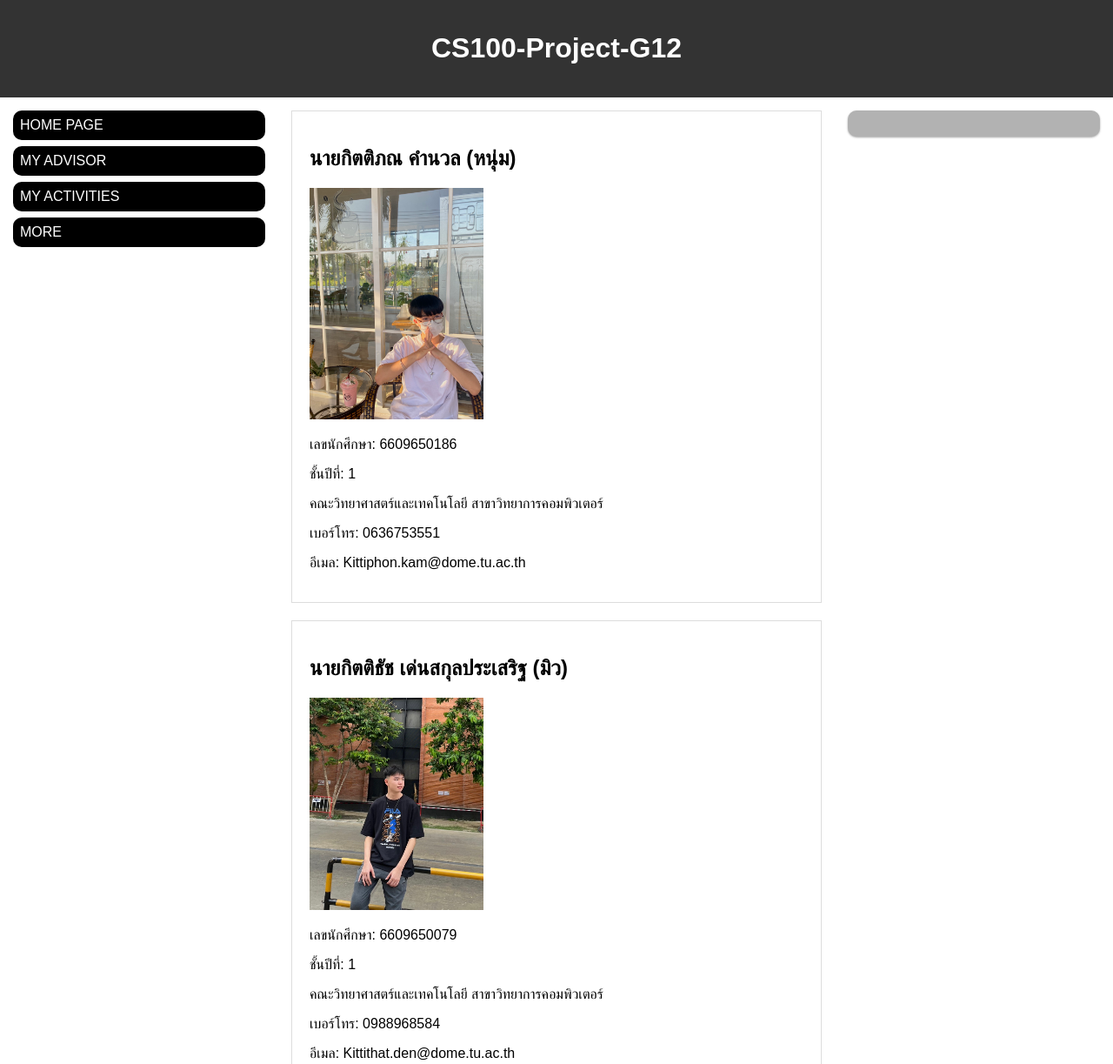
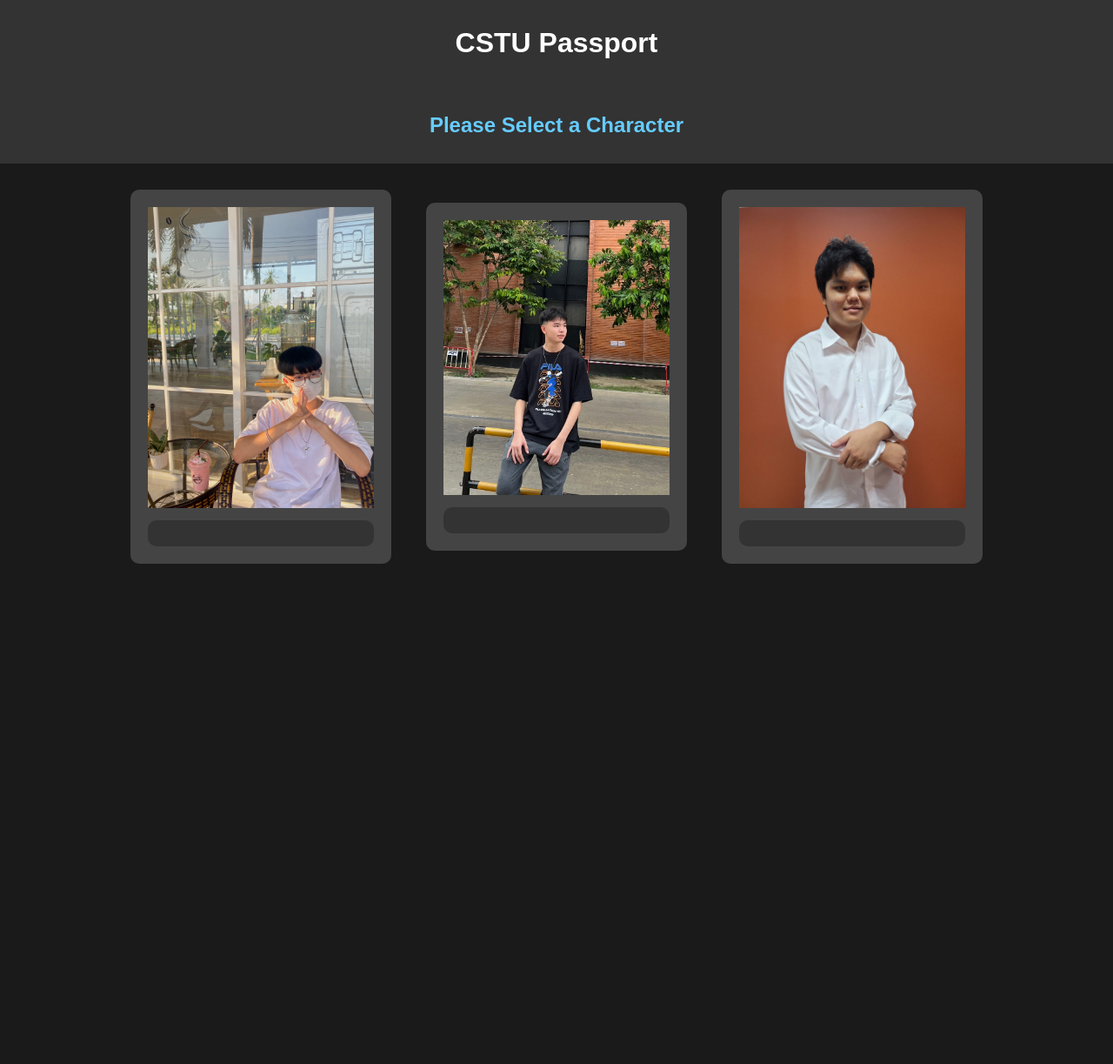
Before and after one commit to KittiphonKamnuan/CS100-Project-G12, a plain HTML site: page html/homepage.html in a window 1280 px wide. Shown: the top 1223 px of the page at 87% size. After the commit the page ends 800 px from the top, so only its background shows below. Drawn offline with Linux system fonts and the light colour scheme.

Commit message:
Change to game design

```diff
--- a/css/activitycss.css
+++ b/css/activitycss.css
@@ -1,25 +1,87 @@
-.VDO{
-    background-color: tomato;
+/* Add some styling to your existing styles */
+
+body {
+    font-family: 'Roboto', sans-serif;
+    margin: 0;
+    background-color: #121212;
+    color: #fff;
+}
+
+header {
+    background-color: #1a1a1a;
+    padding: 20px;
+    text-align: center;
+}
+
+h1 {
+    margin: 0;
+    font-size: 2em;
+    color: #fff;
+}
+
+.menu {
+    background-color: #333;
+    padding: 15px;
+}
+
+.menu ul {
+    list-style-type: none;
+    padding: 0;
+}
+
+.menu a {
+    text-decoration: none;
+    color: #fff;
+    font-weight: bold;
+    display: block;
+    padding: 10px 0;
+    transition: background-color 0.3s ease;
+}
+
+.menu a:hover {
+    background-color: #555;
+}
+
+.col-6 {
+    padding: 20px;
+}
+
+.VDO, .activity, .form {
     margin: 20px;
-    padding: 10px;
+    padding: 20px;
     text-align: center;
     border-radius: 20px;
-
+    color: #121212;
 }
 
-.activity{
-    background-color: aqua;
-    margin: 20px;
-    padding: 10px;
-    text-align: center;
-    border-radius: 20px;
+.VDO {
+    background-color: #992d22; /* Dark Red */
+    color: #fff; /* White text */
 }
 
-.form{
-    background-color: rgb(255, 234, 0);
-    margin: 20px;
-    padding: 10px;
-    text-align: center;
-    border-radius: 20px;
+.activity {
+    background-color: #008080; /* Teal */
+    color: #fff; /* White text */
+}
 
+.form {
+    background-color: #c79100; /* Dark Yellow */
+    color: #fff; /* White text */
 }
+
+footer {
+    background-color: #1a1a1a;
+    padding: 20px;
+}
+
+.yellow-text {
+    color: #f39c12;
+}
+
+.contact-info p {
+    margin: 5px 0;
+}
+
+.author-name {
+    font-weight: bold;
+}
--- /dev/null
+++ b/css/homepage.css
@@ -0,0 +1,75 @@
+body {
+  background-color: #1a1a1a;
+  color: #fff;
+  font-family: 'Arial', sans-serif;
+  margin: 0;
+  padding: 0;
+}
+
+header {
+  background-color: #333;
+  padding: 10px;
+  text-align: center;
+}
+
+section {
+  display: flex;
+  justify-content: center;
+  align-items: center;
+  flex-wrap: wrap;
+  gap: 20px;
+  padding: 20px;
+}
+
+.character {
+  background-color: #444;
+  padding: 20px;
+  border-radius: 10px;
+  cursor: pointer;
+  transition: background-color 0.3s, transform 0.3s;
+  text-align: center;
+  width: 300px; /* Adjust the width as needed */
+  margin: 10px;
+  box-sizing: border-box;
+}
+
+.character:hover {
+  background-color: #555;
+  transform: scale(1.05);
+}
+
+.character img {
+  max-width: 100%;
+  height: auto;
+  width: 100%;
+  margin-bottom: 10px;
+}
+
+.character-info {
+  background-color: #333;
+  border-radius: 10px;
+  padding: 15px;
+  text-align: left;
+  max-height: 0;
+  overflow: hidden;
+  transition: max-height 0.3s ease-out, background-color 0.3s;
+}
+
+.character:hover .character-info {
+  max-height: 300px; /* Adjust the max-height as needed */
+  background-color: #444;
+}
+
+
+h2 {
+  color: #66ccff;
+}
+
+p {
+  margin: 5px 0;
+  color: #ccc;
+}
+
+.character-info p strong {
+  font-weight: bold;
+}
--- a/css/index.css
+++ b/css/index.css
@@ -1,7 +1,8 @@
 body {
     margin: 0;
     font-family: 'Arial', sans-serif;
-    background-color: #121212;
+    background: url('../image/star.jpeg') no-repeat center center fixed;
+    background-size: cover;
     color: #fff;
 }
 
@@ -18,7 +19,7 @@ body {
 }
 
 header {
-    background-color: #1a1a1a;
+    background-color: rgba(0, 0, 0, 0.7);
     color: #fff;
     padding: 20px;
     border-radius: 10px;
--- a/css/styles.css
+++ /dev/null
@@ -1,89 +0,0 @@
-body {
-  margin: 0;
-  font-family: Arial, sans-serif;
-}
-
-header {
-  background-color: #333; /* Dark gray color */
-  color: #fff; /* White text color */
-  padding: 1em;
-  text-align: center;
-}
-
-main {
-  background-color: #f4f4f4; /* Light gray color */
-  padding: 20px;
-}
-
-.profile {
-  background-color: #fff; /* White background for each profile */
-  border: 1px solid #ddd; /* Light gray border */
-  padding: 20px;
-  margin-bottom: 20px;
-}
-
-footer {
-  background-color: #333; /* Dark gray color */
-  color: #fff; /* White text color */
-  padding: 1em;
-  text-align: center;
-}
-
-#profile1 .profile-image {
-  max-width: 200px;
-}
-
-#profile2 .profile-image {
-  max-width: 200px;
-}
-
-#profile3 .profile-image {
-  max-width: 200px; /* กำหนดขนาดรูปภาพสำหรับโปรไฟล์ที่ 3 */
-}
-
-/*footer*/
-footer {
-  background-color: #333;
-  color: #fff;
-  text-align: center;
-  padding: 20px 0;
-  margin-top: 10px;
-}
-
-.footer-content {
-  display: flex;
-  flex-direction: column;
-  align-items: left;
-  margin-left: auto;
-  margin-top: 10px;
-}
-
-.author-name {
-  font-weight: bold;
-  font-size: 1.2em;
-}
-
-.contact-info {
-  margin-top: 10px;
-}
-
-.contact-info a {
-  color: #fff;
-  text-decoration: none;
-}
-
-.footer-text{
-  margin-top: 10px;
-}
-
-.contact-info a:hover {
-  text-decoration: underline;
-}
-
-.yellow-text {
-  color: yellow;
-}
-
-.left-align {
-  text-align: left;
-}
--- a/html/homepage.html
+++ b/html/homepage.html
@@ -1,93 +1,61 @@
 <!DOCTYPE html>
-<html>
+<html lang="en">
 <head>
     <meta charset="UTF-8">
-    <meta name="viewport" content="width=device-width, initial-scale=1">
-    <title>MY CSTU PASSPORT</title>
-    <link rel="stylesheet" href="https://fonts.googleapis.com/css?family=Roboto&display=swap">
-    <link rel="stylesheet" href="../css/styles.css">
-    <link rel="stylesheet" href="../css/media.css">
+    <meta name="viewport" content="width=device-width, initial-scale=1.0">
+    <link rel="stylesheet" href="../css/homepage.css">
+    <title>CSTU Passport Webpage</title>
 </head>
 <body>
-<header>
-    <h1> CS100-Project-G12 </h1>
-</header>
+    <header>
+        <h1>CSTU Passport</h1>
+    </header>
 
-    <div class="row">
-        <div class="col-3 col-s-3 menu">
-            <nav>
-                <ul class="menu">
-                    <li><a href="">HOME PAGE</a></li>
-                    <li><a href="">MY ADVISOR</a></li>
-                    <li><a href="">MY ACTIVITIES</a></li>
-                    <li><a href="">MORE</a></li>
-                </ul>
-            </nav>
-        </div>
-        <div class="col-6 col-s-9">
-          <div class="profile" id="profile1">
-            <h2>นายกิตติภณ คำนวล (หนุ่ม)</h2>
-            <!-- เพิ่มรูปภาพ -->
-            <img src="../image\KittiphonImage.jpg" alt="Kittiphon's Photo" class="profile-image">
-            <p>เลขนักศึกษา: 6609650186</p>
-            <p>ชั้นปีที่: 1</p>
-            <p>คณะวิทยาศาสตร์และเทคโนโลยี สาขาวิทยาการคอมพิวเตอร์</p>
-            <p>เบอร์โทร: 0636753551</p>
-            <p>อีเมล: Kittiphon.kam@dome.tu.ac.th</p>
-          </div>
+    <header>
+        <h2>Please Select a Character</h2>
+    </header>
 
-          <div class="profile" id="profile2">
-            <h2>นายกิตติธัช เด่นสกุลประเสริฐ (มิว)</h2>
-            <!-- เพิ่มรูปภาพ -->
-            <img src="../image/kittithat.JPG" alt="Kittithat's Photo" class="profile-image">
-            <p>เลขนักศึกษา: 6609650079</p>
-            <p>ชั้นปีที่: 1</p>
-            <p>คณะวิทยาศาสตร์และเทคโนโลยี สาขาวิทยาการคอมพิวเตอร์</p>
-            <p>เบอร์โทร: 0988968584</p>
-            <p>อีเมล: Kittithat.den@dome.tu.ac.th</p>
-          </div>
-
-          <div class="profile" id="profile3">
-            <h2>นายณัฏฐ์ ศรีสุวรรณกุล (ต้นไผ่)</h2>
-            <!-- เพิ่มรูปภาพ -->
-            <img src="../image/Natt.jpg" alt="Natt's Photo" class="profile-image">
-            <p>เลขนักศึกษา: 6609650327</p>
-            <p>ชั้นปีที่: 1</p>
-            <p>คณะวิทยาศาสตร์และเทคโนโลยี สาขาวิทยาการคอมพิวเตอร์</p>
-            <p>เบอร์โทร: 0863510895</p>
-            <p>อีเมล: Natt.sri@dome.tu.ac.th</p>
-          </div>
-
-          <a href="#" onclick="viewProfile('profile1')">Activity</a>
-
+    <section>
+        <div class="character" data-index="0">
+            <img src="../image/KittiphonImage.jpg" alt="Character 1">
+            <div class="character-info">
+                <h2>Mr. Kittiphon Kamnuan (Noom)</h2>
+                <p><strong>Student ID:</strong> 6609650186</p>
+                <p><strong>Year:</strong> 1</p>
+                <p><strong>Faculty:</strong> Science and Technology</p>
+                <p><strong>Major:</strong> Computer Science</p>
+                <p><strong>Phone:</strong> 0636753551</p>
+                <p><strong>Email:</strong> Kittiphon.kam@dome.tu.ac.th</p>
+            </div>
         </div>
 
-
-        <div class="col-3 col-s-12">
-            <div class="aside">
-
+        <div class="character" data-index="1">
+            <img src="../image/kittithat.JPG" alt="Character 2">
+            <div class="character-info">
+                <h2>Mr. Kittithat Densakulnarong (Mew)</h2>
+                <p><strong>Student ID:</strong> 6609650079</p>
+                <p><strong>Year:</strong> 1</p>
+                <p><strong>Faculty:</strong> Science and Technology</p>
+                <p><strong>Major:</strong> Computer Science</p>
+                <p><strong>Phone:</strong> 0988968584</p>
+                <p><strong>Email:</strong> Kittithat.den@dome.tu.ac.th</p>
             </div>
         </div>
-    </div>
 
-    <footer class="col-12 col-s-12">
-        <div class="footer-content left-align">
-            <h1 class="yellow-text"> CS100-Project-G12 </h1>
-            <div class="contact-info">
-                <p>Email: <a href="mailto:kittiphon.kam@dome.tu.ac.th">Kittiphon.kam@dome.tu.ac.th</a></p>
-                <p>Phone: 0636753551 (หนุ่ม)</p>
-                <br>
-                <p>Email: <a href="mailto:Kittithat.den@dome.tu.ac.th">Kittithat.den@dome.tu.ac.th</a></p>
-                <p>Phone: 0988968584 (มิว)</p>
-                <br>
-                <p>Email: <a href="mailto:natt.sri@dome.tu.ac.th">Natt.sri@dome.tu.ac.th</a></p>
-                <p>Phone: 0863510895 (ต้นไผ่)</p>
-            </div>
-            <div class="footer-text">
-                &copy; 2023 <span class="author-name">CS100-Project-G12</span>
+        <div class="character" data-index="2">
+            <img src="../image/Natt.jpg" alt="Character 3">
+            <div class="character-info">
+                <h2>Mr. Natt Srisuwankul (Tonpai)</h2>
+                <p><strong>Student ID:</strong> 6609650327</p>
+                <p><strong>Year:</strong> 1</p>
+                <p><strong>Faculty:</strong> Science and Technology</p>
+                <p><strong>Major:</strong> Computer Science</p>
+                <p><strong>Phone:</strong> 0863510895</p>
+                <p><strong>Email:</strong> Natt.sri@dome.tu.ac.th</p>
             </div>
         </div>
-    </footer>
+    </section>
 
+    <script src="../js/homepage.js"></script>
 </body>
 </html>
--- a/script.js
+++ b/script.js
@@ -1,7 +1,3 @@
-function viewProfile(profileId) {
-  console.log(`Viewing profile ${profileId}`);
-}
-
 document.getElementById('exploreBtn').addEventListener('click', function(event) {
   event.preventDefault(); // Prevent the default behavior of the link
 
```
Also changed, not shown: game.js (added, +11 -0 lines), homepage.js (added, +10 -0 lines), html/activity.html (+14 -21 lines), index.html (+1 -2 lines).
